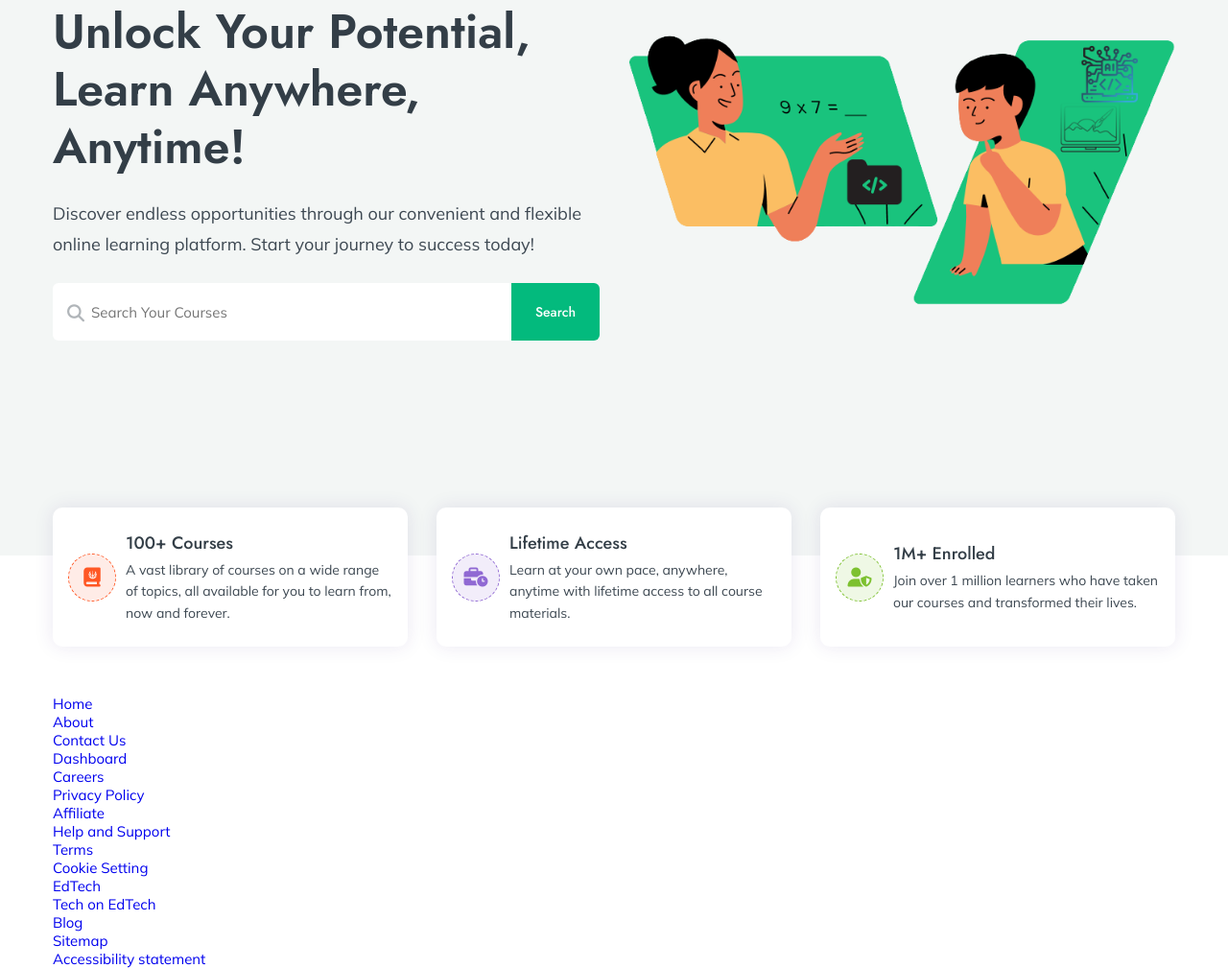
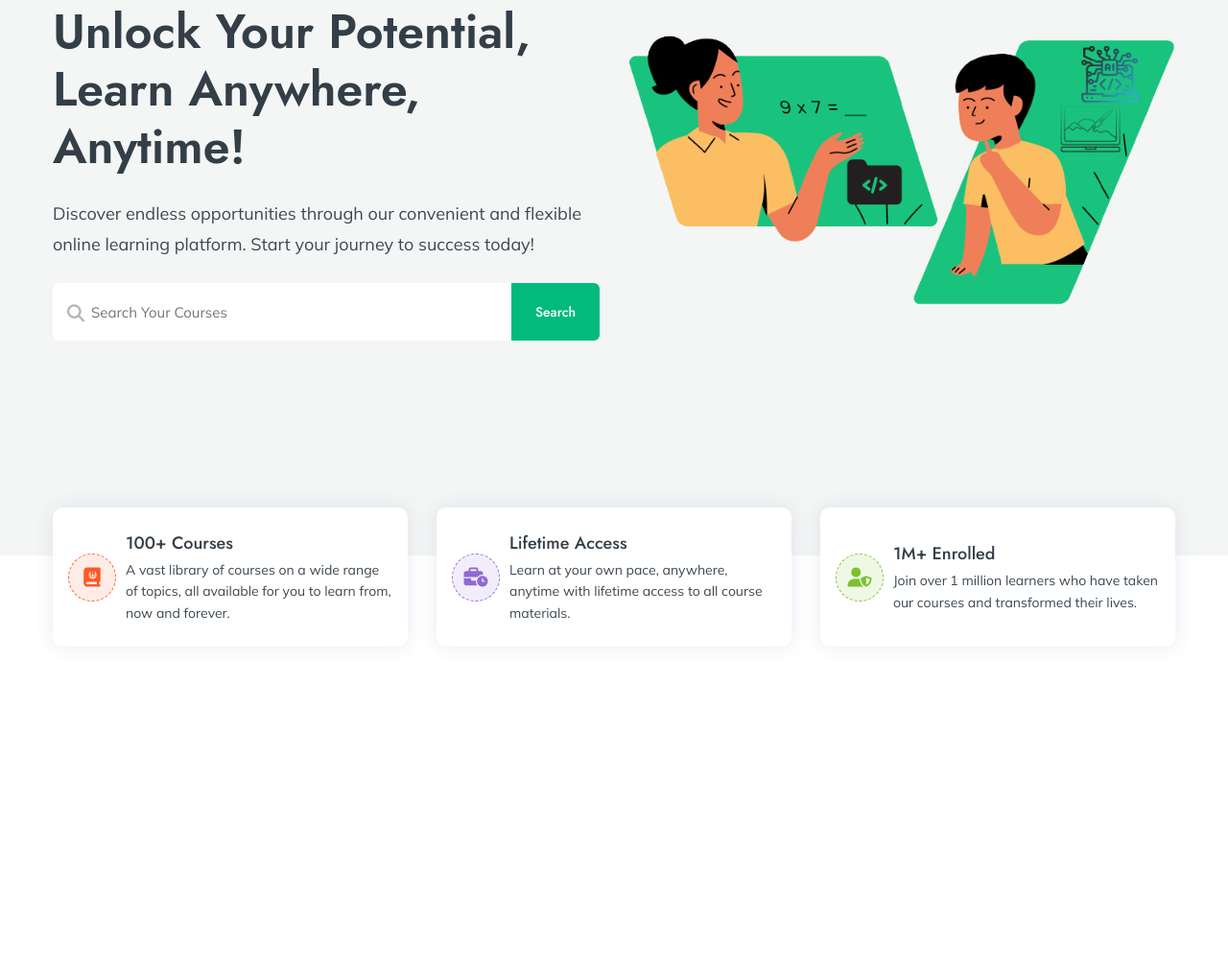
Before and after one commit to mohitvijeta-github/Online-EdTech-Portal, a plain HTML site: page index.html in a window 1280 px wide. Shown: the part 221-1230 px from the top of the page at 96% size. After the commit the page ends 945 px from the top, so only its background shows below. Drawn offline with nearby package versions, Linux system fonts and the light colour scheme; files whose address does not match are found by name.

Commit message:
Update index.html

```diff
--- a/index.html
+++ b/index.html
@@ -140,34 +140,6 @@
         </div>
       </div>
     </section>
-    <footer>
-      <div class="footer__container container">
-     <div class="footer__field">
-      <ul class="footer__item">
-      <li><a href="index.html">Home</a></li>
-      <li><a href="#">About</a></li>
-      <li><a href="#">Contact Us </a></li>
-      <li><a href="#">Dashboard</a></li>
-      <li><a href="#">Careers</a> </li>
-      </ul>
-      <ul class="footer__item">
-      <li><a href="#">Privacy Policy</a></li>
-      <li><a href="#">Affiliate </a></li>
-      <li><a href="#">Help and Support</a></li>
-      <li><a href="#">Terms</a>  </li>
-      <li><a href="#">Cookie Setting</a>  </li>
-      </ul>
-    <ul class="footer__item">
-
-      <li><a href="index.html">EdTech</a></li>
-      <li><a href="#">Tech on EdTech</a></li>
-      <li><a href="#">Blog </a></li>
-      <li><a href="#">Sitemap</a></li>
-      <li><a href="#">Accessibility statement</a>  </li>
-    </ul>
-
-      </div>
-    </footer>
 
     <!--=============== JS ===============-->
     <script src="assets/js/main.js"></script>
```
